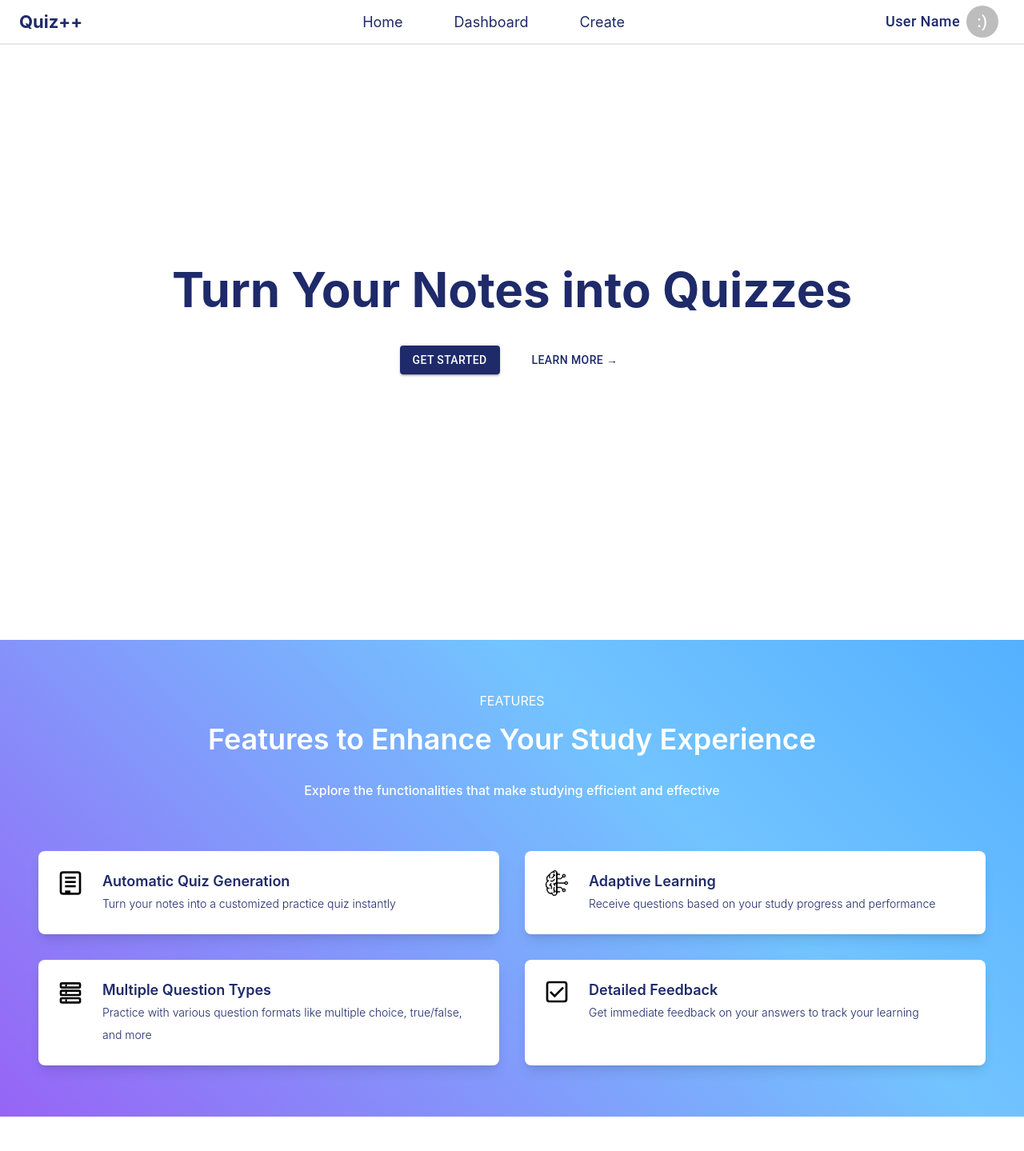
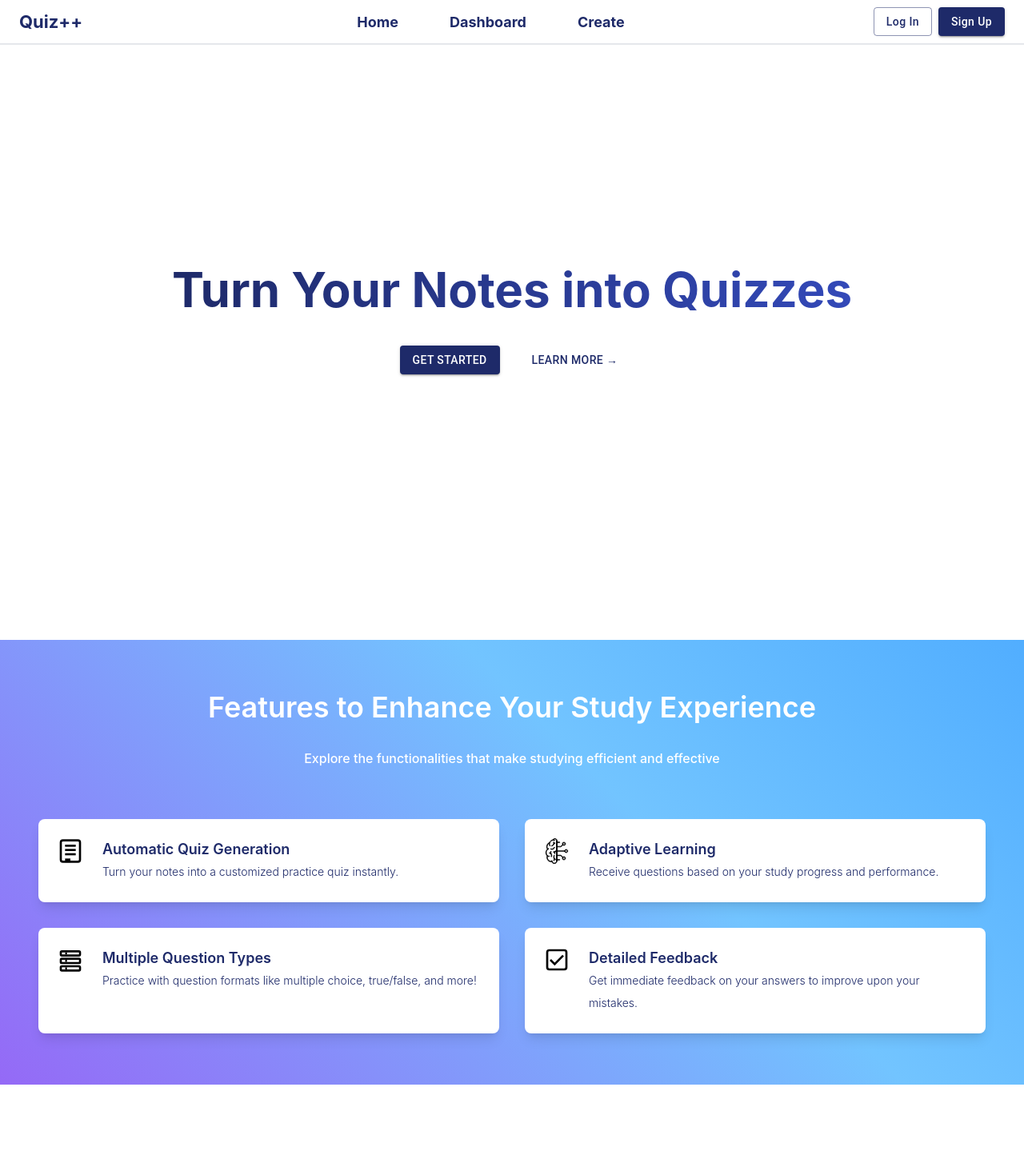
Before and after one commit to DanWang725/Hawkhacks-2024, a React (Create React App) app: page /home in a window 1280 px wide. Shown: the top 1439 px of the page at 80% size. Built offline with nearby package versions, Linux system fonts and the light colour scheme; a web font is replaced by a local one.

Commit message:
More improvements to homepage design as well as a good start on DashboardPage and quiz cards

```diff
--- a/src/card.js
+++ b/src/card.js
@@ -1,11 +1,4 @@
-import {
-  Box,
-  Card,
-  CardActionArea,
-  CardContent,
-  CardHeader,
-  Typography,
-} from '@mui/material';
+import { Card, CardActionArea, CardContent, CardHeader } from '@mui/material';
 
 import propTypes from 'prop-types';
 import dateFormat from 'dateformat';
@@ -63,19 +56,27 @@ const TestCard = ({ test = {}, openTestFunc }) => {
 
         <CardContent
           sx={{
-            flexGrow: 1,
             display: 'flex',
             flexDirection: 'column',
             margin: 0,
-            paddingLeft: 0,
           }}
         >
-          <Box
+          <div className="w-full">
+            <div className="w-full flex flex-row">
+              <p className="w-full text-primary text-md font-semibold">
+                {'Previous Results: ' + testScore}
+              </p>
+              <p className="w-full text-primary text-md font-semibold text-right">
+                {units + ' Units'}
+              </p>
+            </div>
+            <p className="w-full text-primary text-lg font-bold pt-6">
+              {courseCode}
+            </p>
+          </div>
+          {/* <Box
             sx={{
               width: '100%',
-              margin: 0,
-              paddingRight: 0,
-              paddingLeft: 1,
             }}
           >
             <Typography
@@ -83,26 +84,26 @@ const TestCard = ({ test = {}, openTestFunc }) => {
               fontSize={14}
               color={primaryCardColour}
               sx={{
-                marginTop: -1.6,
+                display: 'flex',
                 marginLeft: 1,
               }}
             >
-              {' '}
               {'Previous Results: ' + testScore}
             </Typography>
 
             <Typography
-              variant="body2"
-              fontSize={30}
+              variant="body1"
+              fontSize={14}
               color={primaryCardColour}
               sx={{
                 display: 'flex',
                 justifyContent: 'flex-end',
-                marginTop: -3.0,
+                marginRight: 1,
               }}
             >
               {units + ' Units'}
             </Typography>
+
 
             <Typography
               variant="body1"
@@ -117,7 +118,7 @@ const TestCard = ({ test = {}, openTestFunc }) => {
               {' '}
               {courseCode}
             </Typography>
-          </Box>
+          </Box> */}
         </CardContent>
       </CardActionArea>
     </Card>
--- a/src/components/CardRow.js
+++ b/src/components/CardRow.js
@@ -1,11 +1,59 @@
-const CardRow = ({ children }) => {
+import { useState, useRef } from 'react';
+import IconButton from '@mui/material/IconButton';
+import ArrowLeftIcon from '@mui/icons-material/ArrowLeft';
+import ArrowRightIcon from '@mui/icons-material/ArrowRight';
+
+const CardRow = ({ cardWidth, children }) => {
+  const [scrollPosition, setScrollPosition] = useState(2);
+  const cardGap = 20;
+
+  const containerRef = useRef();
+
+  const handleScroll = (scrollAmount) => {
+    scrollAmount > 0
+      ? (scrollAmount += cardGap / 2)
+      : (scrollAmount -= cardGap / 2);
+    const newScrollPosition = scrollPosition + scrollAmount;
+    if (
+      newScrollPosition < 0 ||
+      newScrollPosition > (children.length - 1) * cardWidth + 2
+    ) {
+      return;
+    }
+
+    setScrollPosition(newScrollPosition);
+    containerRef.current.scrollLeft = newScrollPosition;
+  };
+
   return (
-    <div className="h-[218px] w-full flex relative">
-      <div className="w-full flex flex-row gap-4 py-6 overflow-x-scroll overflow-y-hidden">
-        {children}
+    <div className="w-full flex flex-col items-center justify-center relative">
+      <IconButton
+        aria-label="scroll left"
+        color="secondary"
+        style={{ position: 'absolute', left: '-30px' }}
+        onClick={() => handleScroll(-cardWidth)}
+      >
+        <ArrowLeftIcon />
+      </IconButton>
+      <div
+        ref={containerRef}
+        className="w-full overflow-x-scroll scroll-smooth no-scrollbar overscroll-x-contain"
+      >
+        <div
+          className="w-full items-center flex p-[4px]"
+          style={{ gap: cardGap }}
+        >
+          {children}
+        </div>
       </div>
-      {/* This is a really scuffed way of doing the fade effect, you are welcome to try something better :) */}
-      <div className="absolute left-0 top-0 w-full h-full bg-gradient-to-r from-[96%] from-[rgba(0,0,0,0)] to-white pointer-events-none"></div>
+      <IconButton
+        aria-label="scroll right"
+        color="secondary"
+        onClick={() => handleScroll(cardWidth)}
+        style={{ position: 'absolute', right: '-30px' }}
+      >
+        <ArrowRightIcon />
+      </IconButton>
     </div>
   );
 };
--- a/src/index.css
+++ b/src/index.css
@@ -15,3 +15,23 @@ code {
   font-family: source-code-pro, Menlo, Monaco, Consolas, 'Courier New',
     monospace;
 }
+
+@layer utilities {
+  /* Hide scrollbar for Chrome, Safari and Opera */
+  .no-scrollbar::-webkit-scrollbar {
+    display: none;
+  }
+  /* Hide scrollbar for IE, Edge and Firefox */
+  .no-scrollbar {
+    -ms-overflow-style: none; /* IE and Edge */
+    scrollbar-width: none; /* Firefox */
+  }
+
+  .title-gradient-text {
+    background: linear-gradient(90deg, #1e2a69, #3349b8);
+    -webkit-background-clip: text;
+    -webkit-text-fill-color: transparent;
+    background-clip: text;
+    color: transparent;
+  }
+}
--- a/src/navbar.js
+++ b/src/navbar.js
@@ -1,16 +1,16 @@
-import { Avatar, Button } from '@mui/material';
+import { Button } from '@mui/material';
 import { NavLink } from 'react-router-dom';
+import { useNavigate } from 'react-router-dom';
 
 const linkStyle = {
   fontSize: '18px',
   marginLeft: '2rem',
   marginRight: '2rem',
+  fontWeight: 'bold',
 };
 
 const Navbar = () => {
-  const clickProfile = () => {
-    console.log('clicked profile');
-  };
+  const navigate = useNavigate();
 
   return (
     <header className="fixed top-0 flex flex-row h-14 w-full items-center bg-white text-primary border-b-2 px-4 lg:px-6 z-10">
@@ -59,20 +59,29 @@ const Navbar = () => {
       </div>
 
       <nav className="flex gap-4 sm:gap-6">
-        <div className="flex gap-4 sm:gap-6">
-          <div className="flex items-center gap-2">
-            <Button
-              onClick={clickProfile}
-              color="tertiary"
-              style={{ textTransform: 'none' }}
-            >
-              <p className=" text-primary text-[18px] pr-2 align-middle">
-                User Name
-              </p>
-
-              <Avatar>:)</Avatar>
-            </Button>
-          </div>
+        <div className="flex gap-2">
+          <Button
+            variant="outlined"
+            color="tertiary"
+            sx={{ textTransform: 'none' }}
+            className="buttonFilled white"
+            onClick={() => {
+              navigate('/login');
+            }}
+          >
+            Log In
+          </Button>
+          <Button
+            variant="contained"
+            color="tertiary"
+            sx={{ color: 'white', textTransform: 'none' }}
+            className="buttonFilled white"
+            onClick={() => {
+              navigate('/signup');
+            }}
+          >
+            Sign Up
+          </Button>
         </div>
       </nav>
     </header>
--- a/src/screens/HomePage.js
+++ b/src/screens/HomePage.js
@@ -17,7 +17,7 @@ const HomePage = () => {
       <div className="w-full h-[100vh] items-center flex">
         <div className="w-full flex items-center justify-center flex-col">
           <div className="flex items-center flex-col justify-start">
-            <h1 className="pb-10 text-primary text-center text-6xl font-bold">
+            <h1 className="pb-10 title-gradient-text text-center text-6xl font-bold">
               Turn Your Notes into Quizzes
             </h1>
             <div className="gap-8 flex items-center flex-row">
@@ -41,11 +41,9 @@ const HomePage = () => {
       </div>
       <div className="w-full flex items-center justify-center animated-gradient-bg">
         {' '}
-        {/* conic-gradient-bg */}
         <div className="w-full flex text-primary items-center flex-col justify-center">
           <div className="gap-16 flex items-center py-16 px-12 flex-col justify-start">
             <div className="flex items-center flex-col justify-start text-white">
-              <p className="text-l uppercase pb-4">features</p>
               <h2 className="mb-8 text-4xl font-semibold text-center">
                 Features to Enhance Your Study Experience
               </h2>
@@ -57,13 +55,13 @@ const HomePage = () => {
             <div className="w-full grid md:grid-cols-2 grid-cols-1 gap-8 flex text-black">
               <FeatureCard
                 heading="Automatic Quiz Generation"
-                subHeading="Turn your notes into a customized practice quiz instantly"
+                subHeading="Turn your notes into a customized practice quiz instantly."
               >
                 <QuizPageIcon />
               </FeatureCard>
               <FeatureCard
                 heading="Adaptive Learning"
-                subHeading="Receive questions based on your study progress and performance"
+                subHeading="Receive questions based on your study progress and performance."
               >
                 <img
                   src={BrainSvg}
@@ -73,13 +71,13 @@ const HomePage = () => {
               </FeatureCard>
               <FeatureCard
                 heading="Multiple Question Types"
-                subHeading="Practice with various question formats like multiple choice, true/false, and more"
+                subHeading="Practice with question formats like multiple choice, true/false, and more!"
               >
                 <MultipleChoiceIcon />
               </FeatureCard>
               <FeatureCard
                 heading="Detailed Feedback"
-                subHeading="Get immediate feedback on your answers to track your learning"
+                subHeading="Get immediate feedback on your answers to improve upon your mistakes."
               >
                 <DetailedFeedbackIcon />
               </FeatureCard>
```
Also changed, not shown: src/DashboardPage.js (+39 -15 lines).
